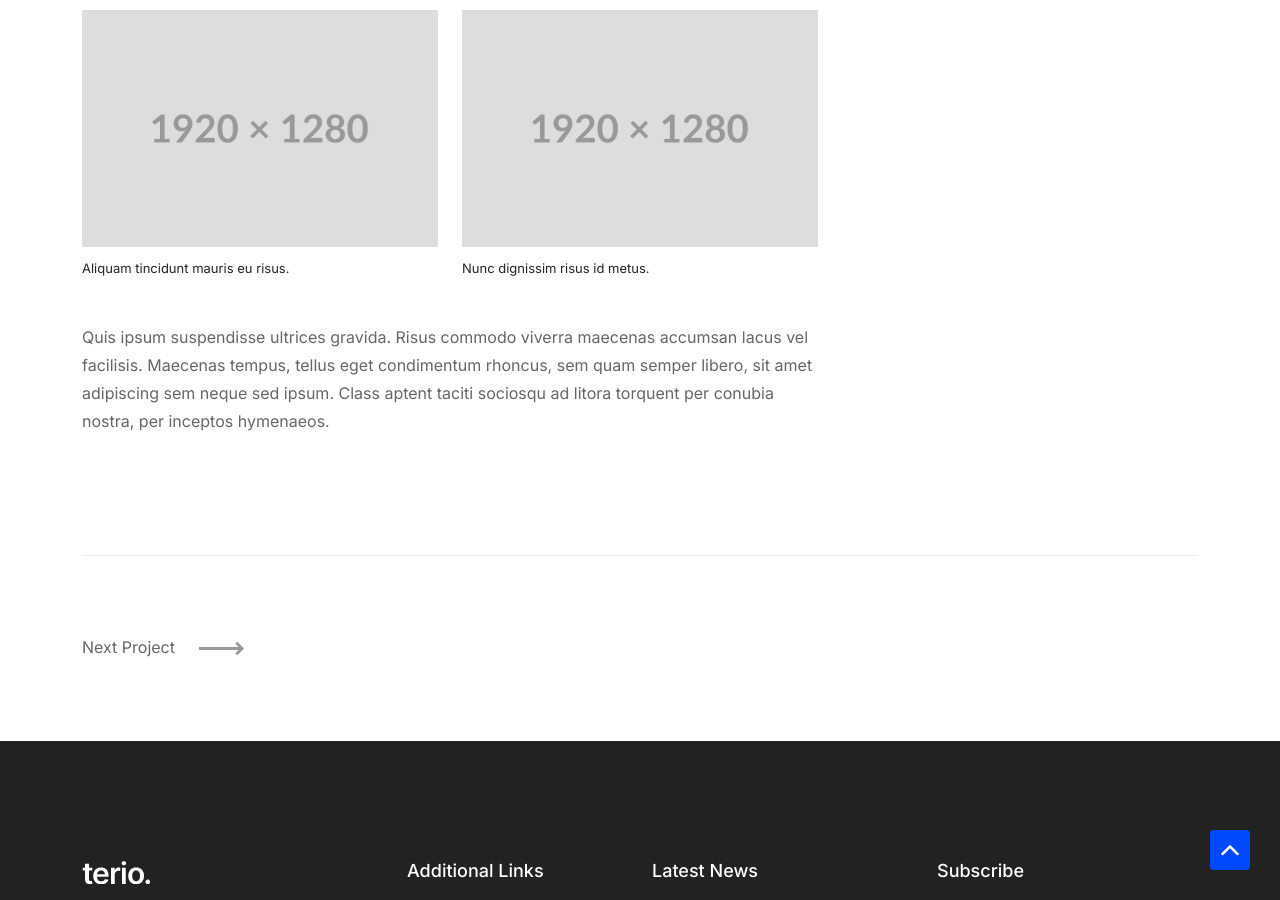
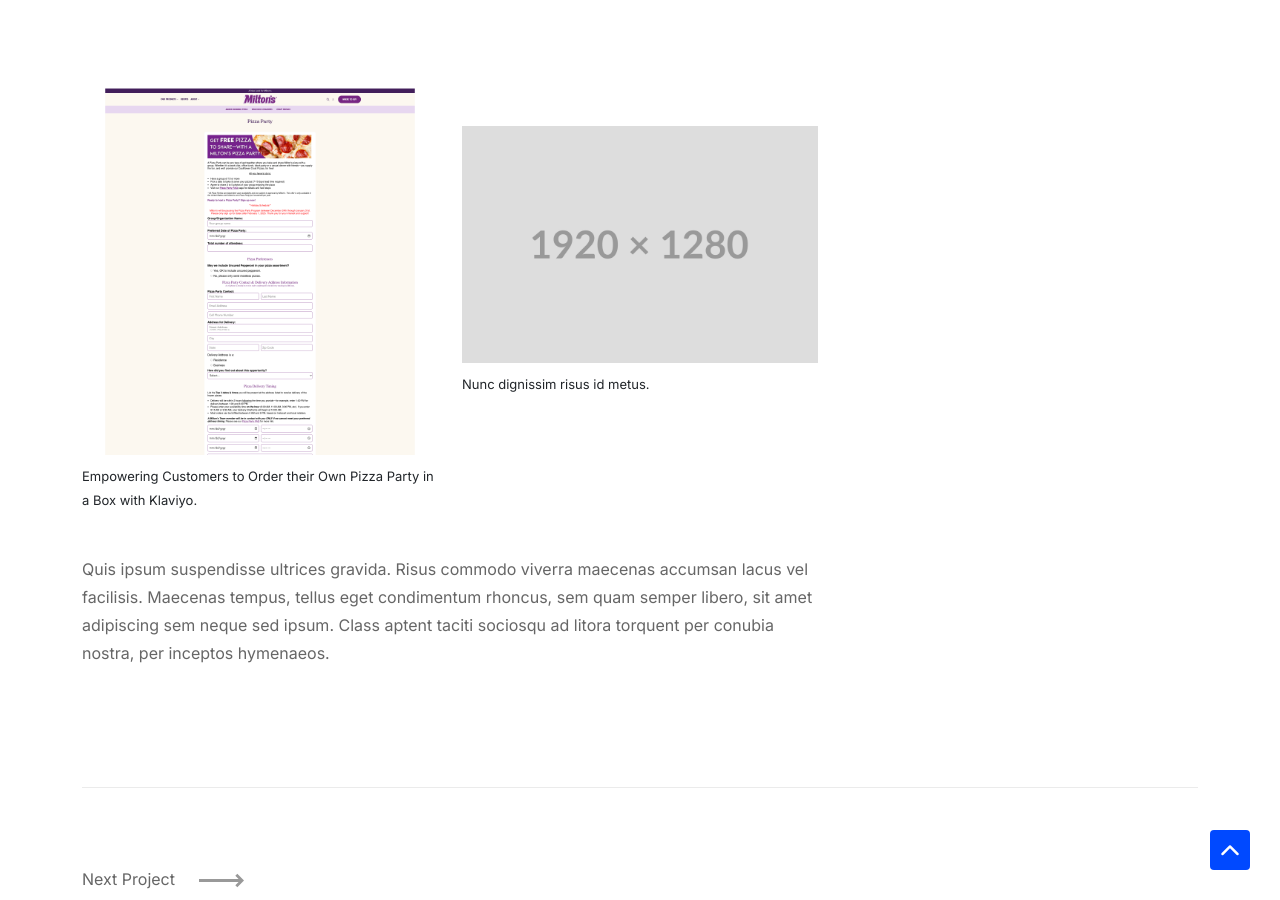
Before and after one commit to swagner2/retentionxt, a Jekyll site: the page built from _works/miltons.md, in a window 1280 px wide and 900 px high, scrolled down 1286 px. Built offline with Jekyll 4.4.1, drawn with Linux system fonts in a browser that asks for light colours; a script that is not in the unit is left out.

Commit message:
mb-update

```diff
--- a/_works/miltons.md
+++ b/_works/miltons.md
@@ -25,8 +25,8 @@ info:
     value: eatmiltons.com/
 
 images:
-  - label: "Aliquam tincidunt mauris eu risus."
-    image: "assets/img/project-1.jpeg"
+  - label: "Empowering Customers to Order their Own Pizza Party in a Box with Klaviyo."
+    image: "assets/img/miltons-party-form.png"
 
   - label: "Nunc dignissim risus id metus."
     image: "assets/img/project-5.jpeg"
```
